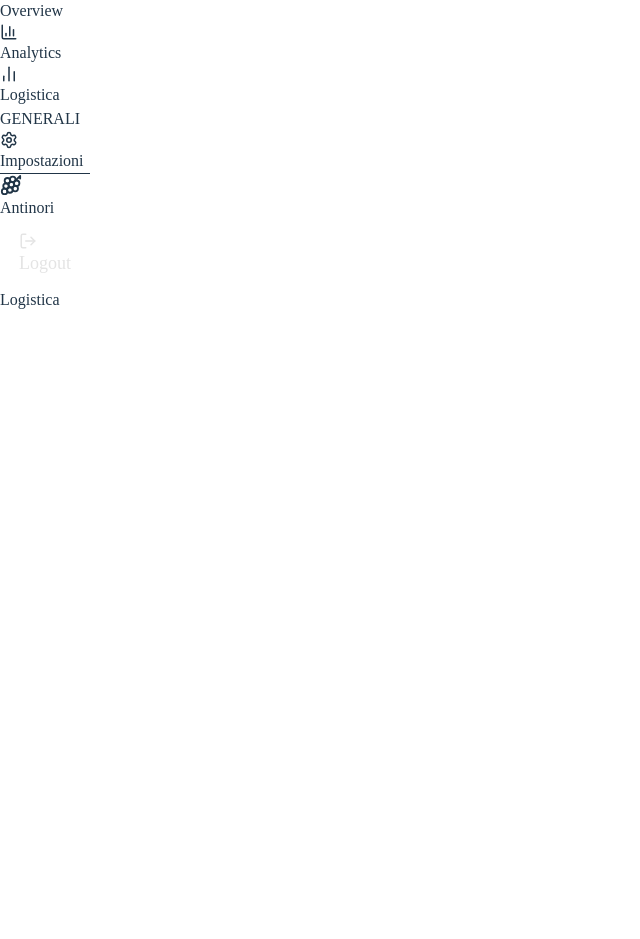
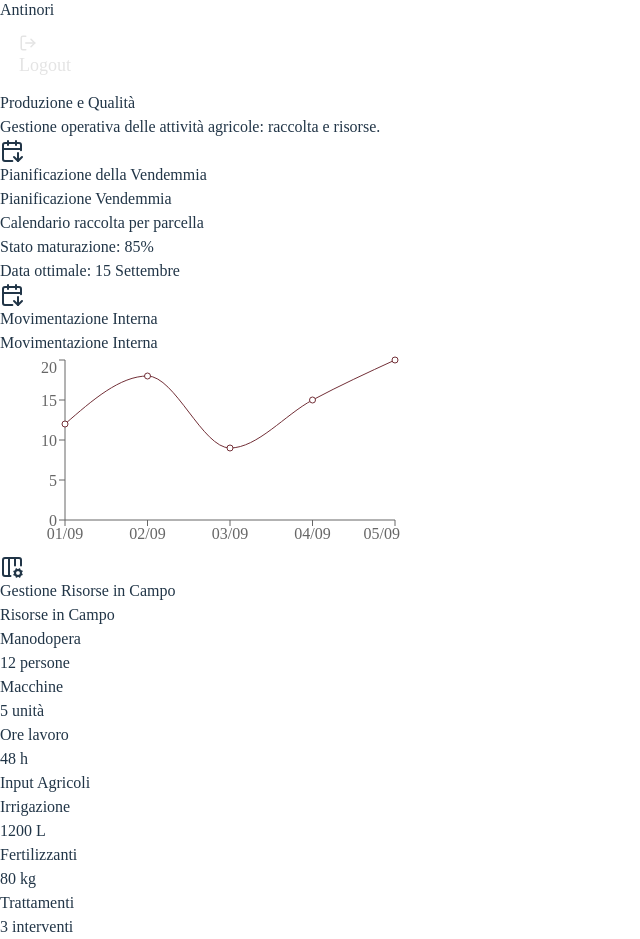
Before and after one commit to RamonaRuoppo/wine-dashboard, a React (Vite) app in the folder wine-dashboard/: page /logistic in a window 1280 px wide. Shown: the part 290-1229 px from the top of the page, without its empty margins (0-640 px from the left). Before the commit the page ends 800 px from the top, so only its background shows below. Built offline with nearby package versions, Linux system fonts and the light colour scheme; sample sign-in values are in the browser's storage.

Commit message:
edit logistic screen

```diff
--- a/wine-dashboard/src/data/simulator.js
+++ b/wine-dashboard/src/data/simulator.js
@@ -1,6 +1,4 @@
-/**
- * Simulazione di dati climatici + produttivi
- */
+// --- Simulazione di dati climatici + produttivi ---
 
 import { calculateDailyGDD } from "../utils/climateCalculations";
 
--- a/wine-dashboard/src/pages/Analytics.jsx
+++ b/wine-dashboard/src/pages/Analytics.jsx
@@ -7,10 +7,18 @@ import { useEffect, useState } from "react";
 import { calculateDailyGDD, classifyWinkler } from "../utils/climateCalculations";
 import RiskCard from "../components/RiskCard";
 
+{/*
+    TODO:
+        Grafici dettagliati (Temperatura, Umidità, Pioggia, Sole)
+        Indici climatici (GDD, Huglin, Winkler)
+        Eventi estremi (ondate di calore, gelate, piogge intense)
+        Fattori di rischio
+*/}
 
 const data = generateVineyardData(30);
 
 function Analytics() {
+    const title = "Analytics";
     const [vineyardData, setVineyardData] = useState([]);
     const [climate, setClimate] = useState({ gdd: 0, winkler: "", gddPercentage: 0 });
     const [risk, setRisk] = useState(0);
@@ -55,7 +63,7 @@ function Analytics() {
 
     return (
         <div>
-            <h2 className="text-3xl font-semibold mb-4">Analytics</h2>
+            <h2 className="text-3xl font-semibold mb-4">{title}</h2>
             <p className="text-gray-500 mb-6">Qui è possibile visualizzare diversi dati e insights riguarto il tuo vigneto.</p>
             {/* Filtri */}
             <div className="flex items-center gap-3 mb-6 mt-6">
--- a/wine-dashboard/src/pages/Logistic.jsx
+++ b/wine-dashboard/src/pages/Logistic.jsx
@@ -1,7 +1,81 @@
-function Logistic () {
+import { CalendarArrowDown, ColumnsSettings } from "lucide-react";
+import Card from "../components/card/Card";
+import MetricCard from "../components/MetricCard";
+import { Line, LineChart, XAxis, YAxis } from "recharts";
+
+{/*
+    TODO:
+        Resa uva per varietà
+        Livelli zuccheri (Brix) e maturazione
+        Efficienza del raccolto (resa vs input)
+        Trend storici per annata
+*/}
+
+function Logistic() {
+    const transportData = [
+        { giorno: "01/09", tonnellateTrasportate: 12 }, //TODO: creare simulatore
+        { giorno: "02/09", tonnellateTrasportate: 18 },
+        { giorno: "03/09", tonnellateTrasportate: 9 },
+        { giorno: "04/09", tonnellateTrasportate: 15 },
+        { giorno: "05/09", tonnellateTrasportate: 20 },
+    ];
+
     return (
-       <div>
-            <h2 className="text-3xl font-semibold mb-4">Logistica</h2>
+        <div>
+            <h2 className="text-3xl font-semibold mb-6">Produzione e Qualità</h2>
+            <p className="text-gray-500 mb-6">
+                Gestione operativa delle attività agricole: raccolta e risorse.
+            </p>
+
+            <div className="flex items-center gap-3 mb-6">
+                <CalendarArrowDown className="w-6 h-6 text-[#722F37]" />
+                <h2 className="text-lg font-semibold text-gray-700">Pianificazione della Vendemmia</h2>
+            </div>
+
+            <Card className="mb-6" title="Pianificazione Vendemmia">
+                <p>Calendario raccolta per parcella</p>
+                <p>Stato maturazione: 85%</p>
+                <p>Data ottimale: 15 Settembre</p>
+            </Card>
+
+            <div className="flex items-center gap-3 mb-6">
+                <CalendarArrowDown className="w-6 h-6 text-[#722F37]" />
+                <h2 className="text-lg font-semibold text-gray-700">Movimentazione Interna</h2>
+            </div>
+
+            <Card title="Movimentazione Interna" className="mb-6">
+                <LineChart width={400} height={200} data={transportData}>
+                    <XAxis dataKey="giorno" />
+                    <YAxis />
+                    <Line type="monotone" dataKey="tonnellateTrasportate" stroke="#722F37" />
+                </LineChart>
+
+            </Card>
+
+            <div className="flex items-center gap-3 mb-6">
+                <ColumnsSettings className="w-6 h-6 text-[#722F37]" />
+                <h2 className="text-lg font-semibold text-gray-700">Gestione Risorse in Campo</h2>
+            </div>
+
+            <p className="text-gray-500 mb-3">
+                Risorse in Campo
+            </p>
+            <div className="mb-6 w-full grid grid-cols-1 lg:grid-cols-5 gap-6 items-start">
+                <MetricCard title="Manodopera" value={12} unit="persone" />
+                <MetricCard title="Macchine" value={5} unit="unità" />
+                <MetricCard title="Ore lavoro" value={48} unit="h" />
+            </div>
+
+            <p className="text-gray-500 mb-3">
+                Input Agricoli
+            </p>
+            <div className="w-full grid grid-cols-1 lg:grid-cols-5 gap-6 items-start">
+                <MetricCard title="Irrigazione" value={1200} unit="L" />
+                <MetricCard title="Fertilizzanti" value={80} unit="kg" />
+                <MetricCard title="Trattamenti" value={3} unit="interventi" />
+            </div>
+
+
 
         </div>
     );
--- a/wine-dashboard/src/pages/Overview.jsx
+++ b/wine-dashboard/src/pages/Overview.jsx
@@ -7,6 +7,7 @@ import SummaryCard from "../components/SummaryCard";
 import Chart from "../components/Chart";
 
 function Overview() {
+    const title = "Overview";
     const today = new Date().toISOString().split("T")[0];
 
     const [vineyardData, setVineyardData] = useState([]);
@@ -69,7 +70,7 @@ function Overview() {
     return (
         <div>
             <div className="flex items-center justify-between">
-                <p className="text-3xl font-semibold mb-4">Overview</p>
+                <p className="text-3xl font-semibold mb-6">{title}</p>
                 <input
                     type="date"
                     value={selectedDate}
--- a/wine-dashboard/src/pages/Settings.jsx
+++ b/wine-dashboard/src/pages/Settings.jsx
@@ -27,7 +27,7 @@ const Settings = () => {
 
             <div className="space-y-4">
                 <div className="bg-white border border-gray-200 rounded-lg p-4 mb-6">
-                    <label htmlFor="startDate" className="text-sm text-gray-500 mb-2">Nome Azienda</label>
+                    <label className="text-sm text-gray-500 mb-2">Nome Azienda</label>
                     <h3 className="text-black-900 mb-4 pl-2 mt-1">Antinori</h3>
                     <div className="relative w-80 mb-2">
                         <select
--- a/wine-dashboard/src/utils/climateCalculations.js
+++ b/wine-dashboard/src/utils/climateCalculations.js
@@ -1,6 +1,4 @@
-/**
- * Calcoli climatici (GDD, Winkler, stress)
- */
+// --- Calcoli climatici (GDD, Winkler, stress) ---
 
 import { randomNumBetween } from "./statistics";
 
--- a/wine-dashboard/src/utils/statistics.js
+++ b/wine-dashboard/src/utils/statistics.js
@@ -1,6 +1,5 @@
-/**
- * Calcoli produttivi e statistici (trend, medie, variazioni)
- */
+// --- Calcoli produttivi e statistici (trend, medie, variazioni) ---
+
 
 export function safeValue(value) {
     return (typeof value === "number" && value >= 0) ? value : 0;
```
